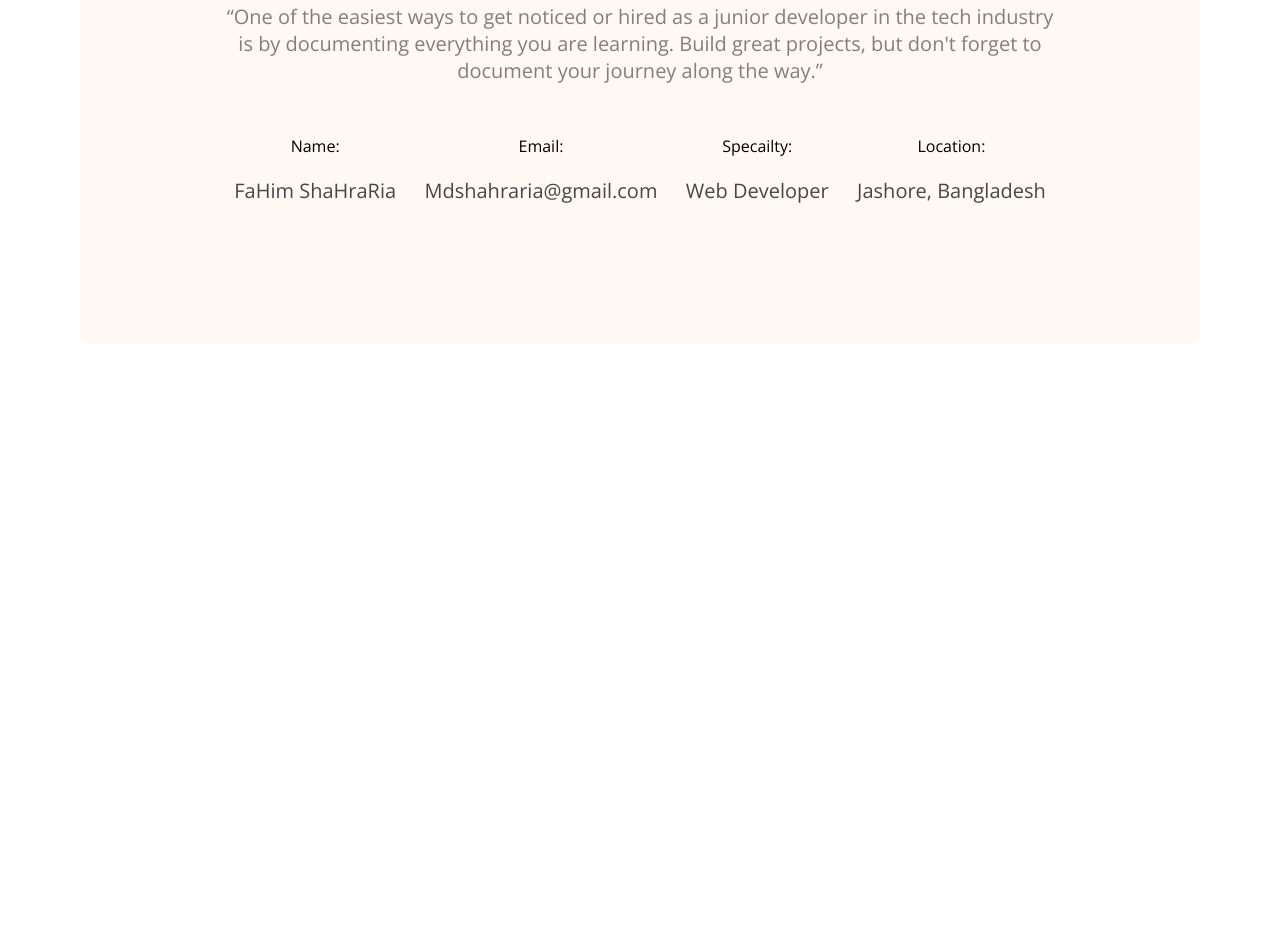
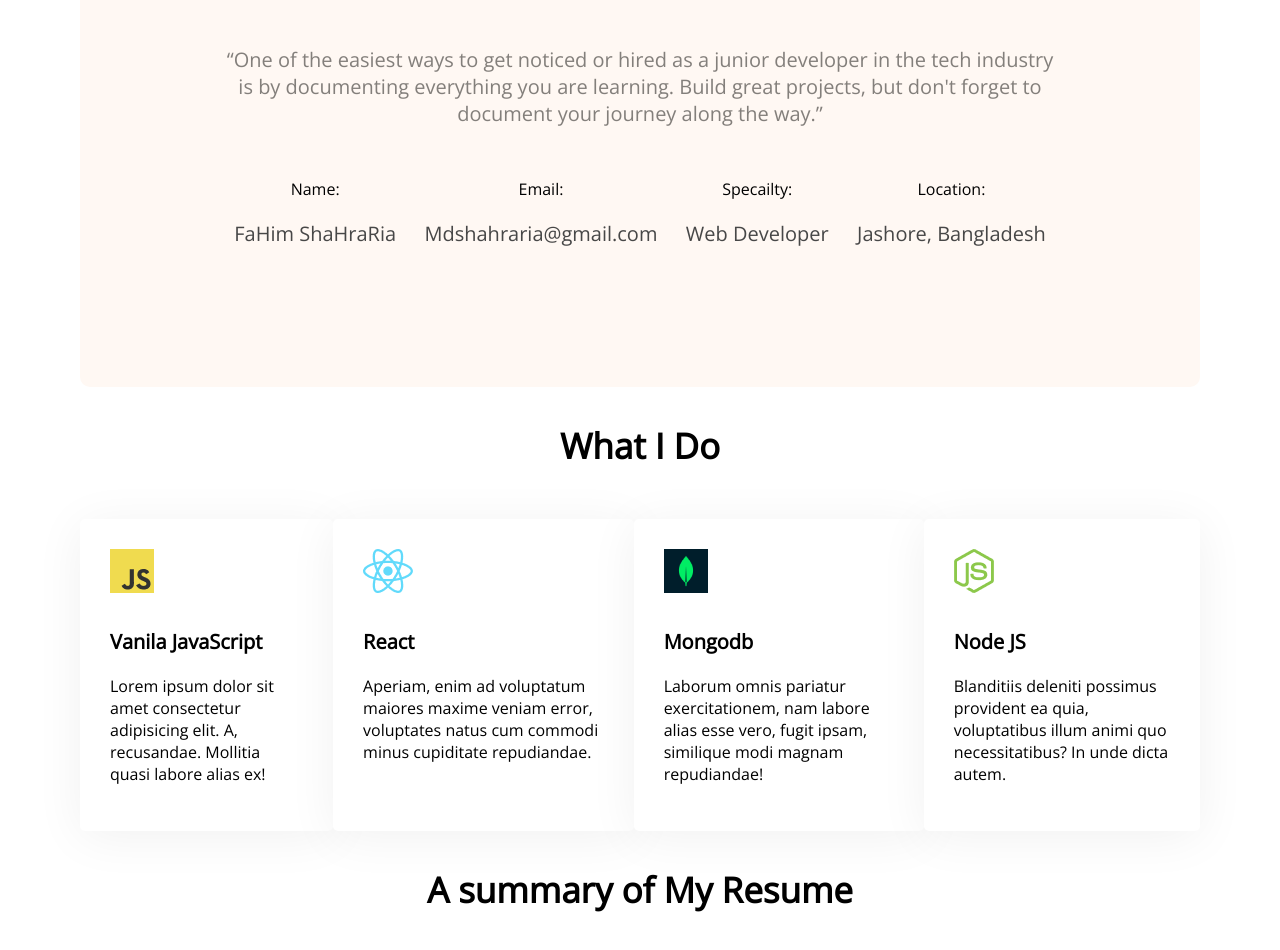
Before and after one commit to shahraria/Fahim.portfolio, a plain HTML site: page index.html in a window 1280 px wide. Shown: the part 1496-2446 px from the top of the page. Before the commit the page ends 1848 px from the top, so only its background shows below. Drawn offline with nearby package versions, Linux system fonts and the light colour scheme.

Commit message:
added skills content

```diff
--- a/index.html
+++ b/index.html
@@ -53,6 +53,36 @@
             </div>
 
         </section>
+        <section>
+            <h3 class="section-title">What I Do</h3>
+            <!-- .skill-container>.skill*4>img+p.skill-title+p.skill-description>lorem15 -->
+            <div class="skill-container">
+                <div class="skill">
+                    <img src="images/icons/js.png" alt="">
+                    <p class="skill-title">Vanila JavaScript</p>
+                    <p class="skill-description">Lorem ipsum dolor sit amet consectetur adipisicing elit. A, recusandae. Mollitia quasi labore alias ex!</p>
+                </div>
+                <div class="skill">
+                    <img src="images/icons/react.png" alt="">
+                    <p class="skill-title">React</p>
+                    <p class="skill-description">Aperiam, enim ad voluptatum maiores maxime veniam error, voluptates natus cum commodi minus cupiditate repudiandae.</p>
+                </div>
+                <div class="skill">
+                    <img src="images/icons/mongo.png" alt="">
+                    <p class="skill-title">Mongodb</p>
+                    <p class="skill-description">Laborum omnis pariatur exercitationem, nam labore alias esse vero, fugit ipsam, similique modi magnam repudiandae!</p>
+                </div>
+                <div class="skill">
+                    <img src="images/icons/nodejs.png" alt="">
+                    <p class="skill-title">Node JS</p>
+                    <p class="skill-description">Blanditiis deleniti possimus provident ea quia, voluptatibus illum animi quo necessitatibus? In unde dicta autem.</p>
+                </div>
+            </div>
+
+        </section>
+        <section>
+           <h3 class="section-title">A summary of My Resume</h3>
+        </section>
     </main>
     <footer>
 
--- a/styles/portfolio.css
+++ b/styles/portfolio.css
@@ -70,8 +70,10 @@ margin-bottom: 20px;
    text-align: center;
 }
 .section-title{
-    margin-bottom: 30px;
-
+    margin-bottom: 50px;
+    text-align: center;
+    font-weight: 700;
+    font-size: 35px;
 }
 .section-description{
     color: #3532309c;
@@ -97,3 +99,25 @@ Main{
     font-size: 20px;
     color: #474747;
 }
+.What-I-Do{
+    margin-top: 120px;
+}
+.skill-container{
+    display: flex;
+}
+.skill-title{
+    font-weight: 700;
+    font-size: 20px;
+    margin-top: 30px;
+    margin-bottom: 20px;
+}
+.skill-description{
+    font-weight: 400;
+font-size: 16px;
+}
+.skill{
+    background: #FFFFFF;
+box-shadow: 0px 6px 50px rgba(0, 0, 0, 0.06);
+border-radius: 5px;
+padding: 30px;
+}
```
